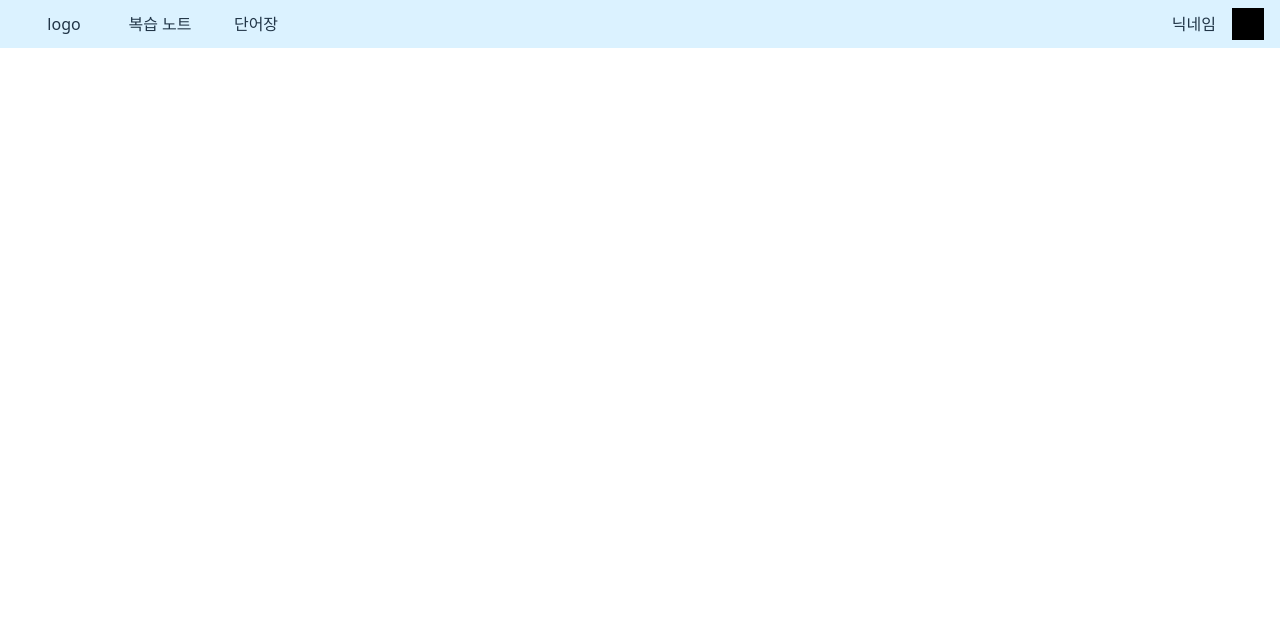
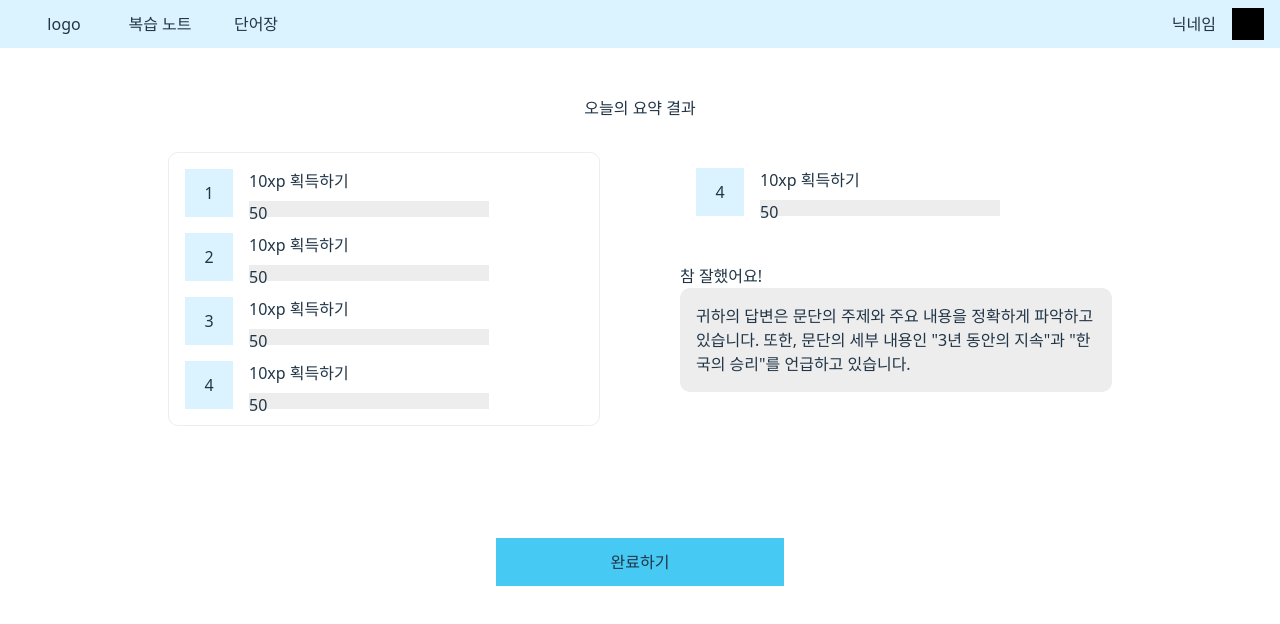
Before and after one commit to gdsc-ssu/liter-sea-client, a React (Vite) app: page /summary/result in a window 1280 px wide. Before the commit this address had no page. Shown: the top 624 px of the page. Built offline with nearby package versions, Linux system fonts and the light colour scheme.

Commit message:
feat: 요약 결과 페이지

```diff
--- a/src/Router.tsx
+++ b/src/Router.tsx
@@ -6,6 +6,7 @@ import Vocabulary from "./pages/Stage/StageCheck/Vocabulary";
 import ResultLoading from "./pages/ResultLoading/ResultLoading";
 import StageResult from "./pages/Stage/Result/StageResult";
 import TodaySummary from "./pages/TodaySummary/TodaySummary";
+import SummaryResult from "./pages/TodaySummary/SummaryResult";
 
 function Router() {
   return (
@@ -25,6 +26,7 @@ function Router() {
 
           {/** 오늘의 요약 */}
           <Route path="/summary/1" element={<TodaySummary />} />
+          <Route path="/summary/result" element={<SummaryResult />} />
           <Route path="/vocabulary" element={<div>vocabulary</div>} />
           <Route path="/loading" element={<ResultLoading />} />
         </Routes>
--- /dev/null
+++ b/src/pages/TodaySummary/Result.style.tsx
@@ -0,0 +1,48 @@
+import styled from "styled-components";
+import { COLORS } from "@/styles/colors";
+
+export const FlexBox = styled.div`
+  display: flex;
+  flex-direction: column;
+  justify-content: center;
+  align-items: center;
+`;
+
+export const CenterTitle = styled.div`
+  margin-top: 3rem;
+`;
+
+export const Container = styled.div`
+  display: flex;
+  margin-top: 2rem;
+`;
+
+export const LeftBox = styled.div`
+  width: 27rem;
+  border: 1px solid ${COLORS.ligthGray};
+  border-radius: 10px;
+`;
+
+export const RightBox = styled.div`
+  margin-left: 5rem;
+  width: 27rem;
+`;
+
+export const ComponentBox = styled.div``;
+
+export const DescriptionBox = styled.div``;
+
+export const DescTitle = styled.div`
+  margin-top: 3rem;
+`;
+
+export const DescInfo = styled.div`
+  background-color: ${COLORS.ligthGray};
+  border-radius: 10px;
+  padding: 1rem;
+`;
+
+export const ButtonBox = styled.div`
+  margin-top: 7rem;
+  width: 18rem;
+`;
--- /dev/null
+++ b/src/pages/TodaySummary/SummaryResult.tsx
@@ -0,0 +1,38 @@
+import PercentState from "@/components/PercentState/PercentState";
+import * as styled from "./Result.style";
+import BlueButton from "@/components/Button/BlueButton";
+
+const SummaryResult = () => {
+  const handleOnClick = () => {};
+  return (
+    <styled.FlexBox>
+      <styled.CenterTitle>오늘의 요약 결과</styled.CenterTitle>
+      <styled.Container>
+        <styled.LeftBox>
+          <PercentState number={1} title="10xp 획득하기" percent={50} />
+          <PercentState number={2} title="10xp 획득하기" percent={50} />
+          <PercentState number={3} title="10xp 획득하기" percent={50} />
+          <PercentState number={4} title="10xp 획득하기" percent={50} />
+        </styled.LeftBox>
+        <styled.RightBox>
+          <styled.ComponentBox>
+            <PercentState number={4} title="10xp 획득하기" percent={50} />
+          </styled.ComponentBox>
+          <styled.DescriptionBox>
+            <styled.DescTitle>참 잘했어요!</styled.DescTitle>
+            <styled.DescInfo>
+              귀하의 답변은 문단의 주제와 주요 내용을 정확하게 파악하고
+              있습니다. 또한, 문단의 세부 내용인 "3년 동안의 지속"과 "한국의
+              승리"를 언급하고 있습니다.
+            </styled.DescInfo>
+          </styled.DescriptionBox>
+        </styled.RightBox>
+      </styled.Container>
+      <styled.ButtonBox>
+        <BlueButton text="완료하기" onClickFunc={handleOnClick} />
+      </styled.ButtonBox>
+    </styled.FlexBox>
+  );
+};
+
+export default SummaryResult;
```
